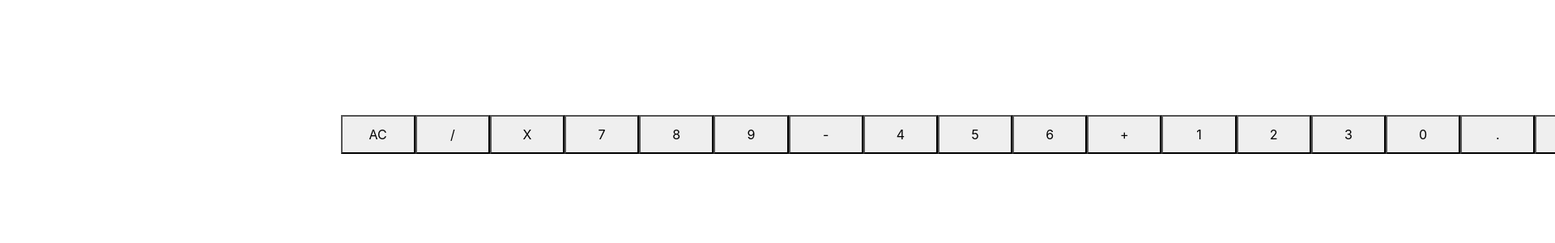
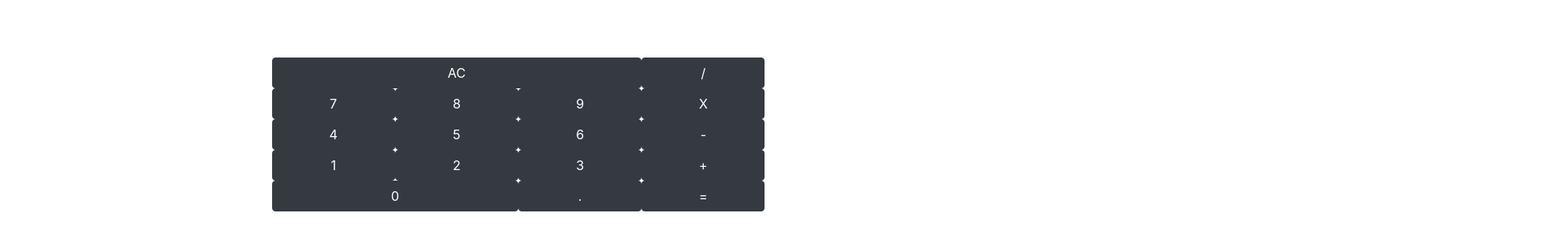
Before and after one commit to rheera/JavaScript-Calculator, a React (Create React App) app: page / in a window 1280 px wide. Shown: the part 234-534 px from the top of the page at 81% size, 1920 px wide, since content can reach past the window. Built offline with nearby package versions, Linux system fonts and the light colour scheme.

Commit message:
formatting
- just gettting the buttons to appear and look organized

```diff
--- a/src/App.js
+++ b/src/App.js
@@ -15,7 +15,7 @@ const ADD = () => {
     }
 }
 
-const BUTTONS = ["AC", "/", "X", "7", "8", "9", "-", "4", "5", "6", "+", "1", "2", "3", "0", ".", "="]
+const BUTTONS = ["AC", "/", "7", "8", "9", "X", "4", "5", "6", "-", "1", "2", "3", "+", "0", ".", "="]
 
 class Calculator extends React.Component {
     constructor(props) {
@@ -37,9 +37,11 @@ class Calculator extends React.Component {
                     <div id={"display-div"}>
                     </div>
 
-                    <div id={"buttons-div"} className={"d-flex"}>
+                    <div id={"buttons-div"} className={"d-flex flex-row flex-wrap"}>
                         {BUTTONS.map((button, i) => (
-                            <button id={button} key={button + i} className={"buttons flex-row flex-wrap"}>{button}</button>
+                            <div id={"div-" + button} key={button + i + "-div"} className={"button-div"}>
+                                <button id={"button-" + button} key={button + i} className={"buttons btn btn-dark btn-block"}>{button}</button>
+                            </div>
                         ))}
                     </div>
                 </div>
--- a/src/custom.scss
+++ b/src/custom.scss
@@ -1,8 +1,17 @@
-.buttons {
+.button-div {
   width: 25%;
-  height: 3em;
-  flex: 1 0 21%;
 }
 
+.buttons {
+  background-color: darkgrey;
+}
+
+#div-AC {
+  width: 75%;
+}
+
+#div-0 {
+  width: 50%;
+}
 
 @import '~bootstrap/scss/bootstrap.scss';
```
Also changed, not shown: src/custom.css (+9 -9 lines), 1 other file (tests, documents, lock files or other folders).
